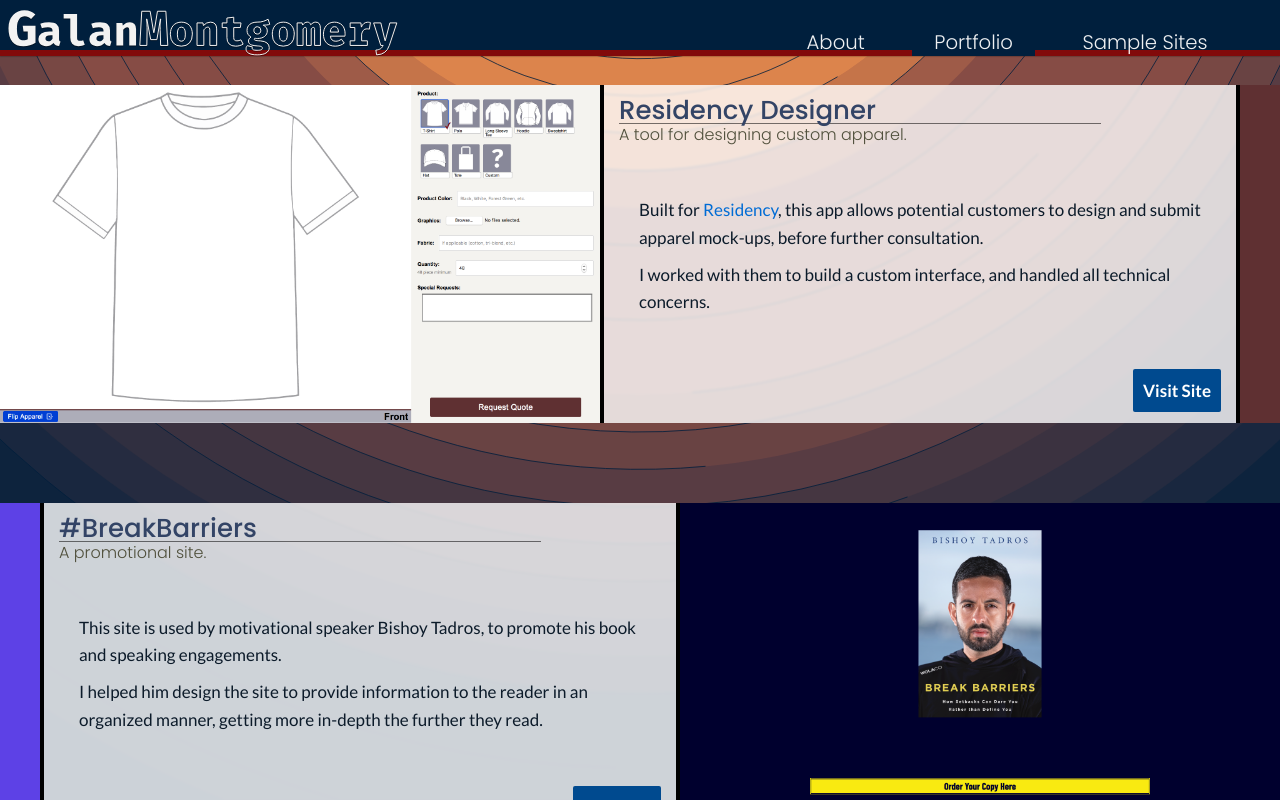
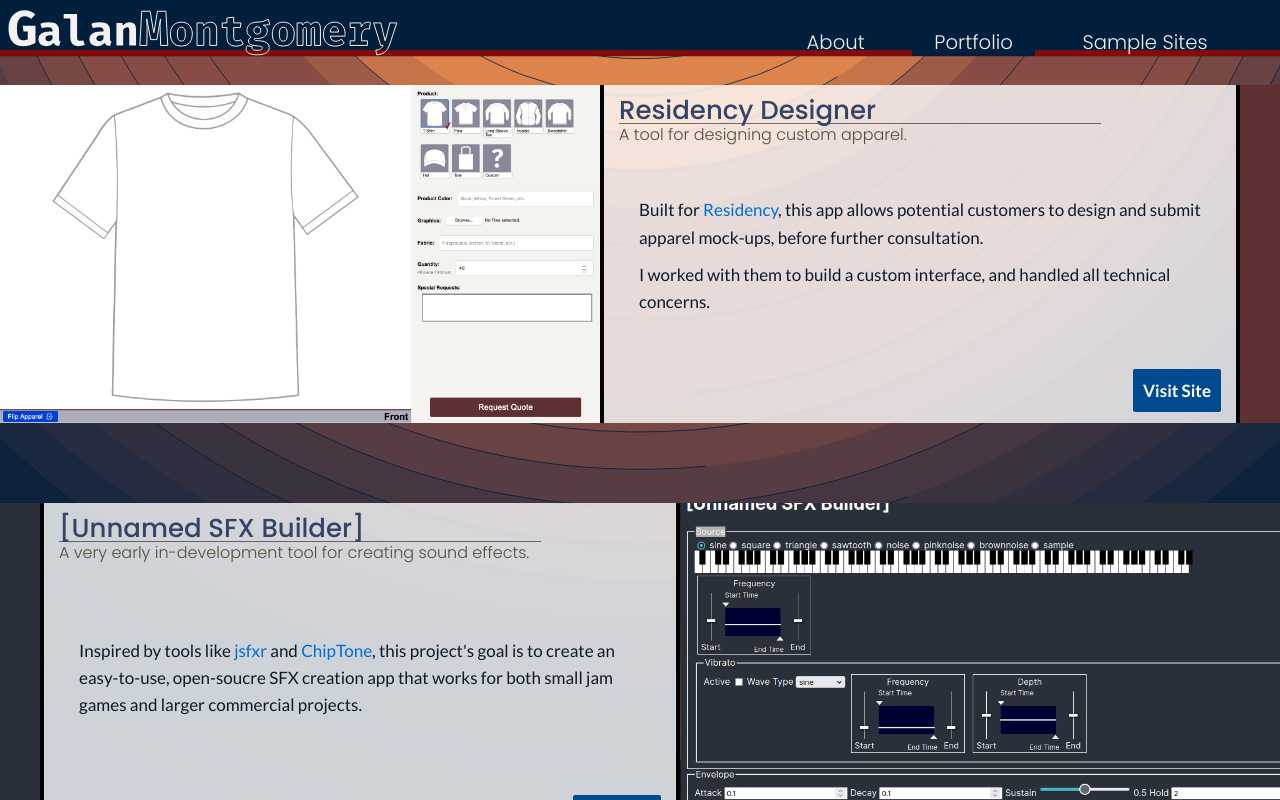
Before and after one commit to GalanCM/Portfolio, a Vue app: page /portfolio in a window 1280 px wide. Built offline with nearby package versions, Linux system fonts and the light colour scheme.

Commit message:
Remove Break Barriers and replace with SFX Builder

```diff
--- a/src/views/Portfolio.vue
+++ b/src/views/Portfolio.vue
@@ -10,25 +10,29 @@
       <ul>
         <li>
           <strong>[unnamed annotation tool]</strong>
-          <em>unreleased</em> — A tool for creating and displaying large numbers of overlapping annotations. Still in development.
+          <em>unreleased</em> — A tool for creating and displaying large numbers
+          of overlapping annotations. Still in development.
         </li>
         <li>
           <strong>Resay</strong> for
           <a href="https://perkbrands.com/">Perk Brands</a>
-          <em>in-house</em> — A publishing tool for scheduled marketing messages. Took over feature updates and maintenance of this full-stack service.
+          <em>in-house</em> — A publishing tool for scheduled marketing
+          messages. Took over feature updates and maintenance of this full-stack
+          service.
         </li>
         <li>
           <strong>Naval Warfare</strong> for
-          <a href="https://www.houstonescaperoom.com/home">Houston Escape Rooms</a>
-          <em>in-house</em> — Took over and completed work for this web-based Battleship-inspired game. The core component of an escape room game.
-        </li>
-        <li>
-          <strong>Childfund’s VR website</strong>
-          <em>defunct</em> – Interactive website for hosting Childfund's 306º video, The Return. Shut down several years ago.
+          <a href="https://www.houstonescaperoom.com/home"
+            >Houston Escape Rooms</a
+          >
+          <em>in-house</em> — Took over and completed work for this web-based
+          Battleship-inspired game. The core component of an escape room game.
         </li>
         <li>
           <strong>Getloaded Mobile</strong>
-          <em>defunct</em> — I led a small team to develop this mobile app for Getloaded's load board. Shut down after Getloaded was absorbed into parent company in 2017.
+          <em>defunct</em> — I led a small team to develop this mobile app for
+          Getloaded's load board. Shut down after Getloaded was absorbed into
+          parent company in 2017.
         </li>
       </ul>
     </section>
@@ -143,16 +147,15 @@ export default Vue.extend({
             <p>I worked with them to build a custom interface, and handled all technical concerns.</p>`,
         },
         {
-          color: "#5d41e6",
-          siteUrl: "https://hashtagbreakbarriers.com/",
+          color: "#2a303a",
+          siteUrl: "https://unnamed-sfx-builder.netlify.app/",
           caseStudyUrl: null,
           repoUrl: null,
-          image: "screenshots/breakbarriers.png",
+          image: "screenshots/sfx.png",
           video: null,
-          title: "#BreakBarriers",
-          tagline: `A promotional site.`,
-          description: `<p>This site is used by motivational speaker Bishoy Tadros, to promote his book and speaking engagements.</p>
-            <p>I helped him design the site to provide information to the reader in an organized manner, getting more in-depth the further they read.</p>`,
+          title: "[Unnamed SFX Builder]",
+          tagline: `A very early in-development tool for creating sound effects.`,
+          description: `<p>Inspired by tools like <a href="https://sfxr.me/">jsfxr</a> and <a href="https://sfbgames.itch.io/chiptone">ChipTone</a>, this project's goal is to create an easy-to-use, open-soucre SFX creation app that works for both small jam games and larger commercial projects.</p>`,
         },
       ],
     };
```
Also changed, not shown: src/assets/screenshots/sfx.png (added).
